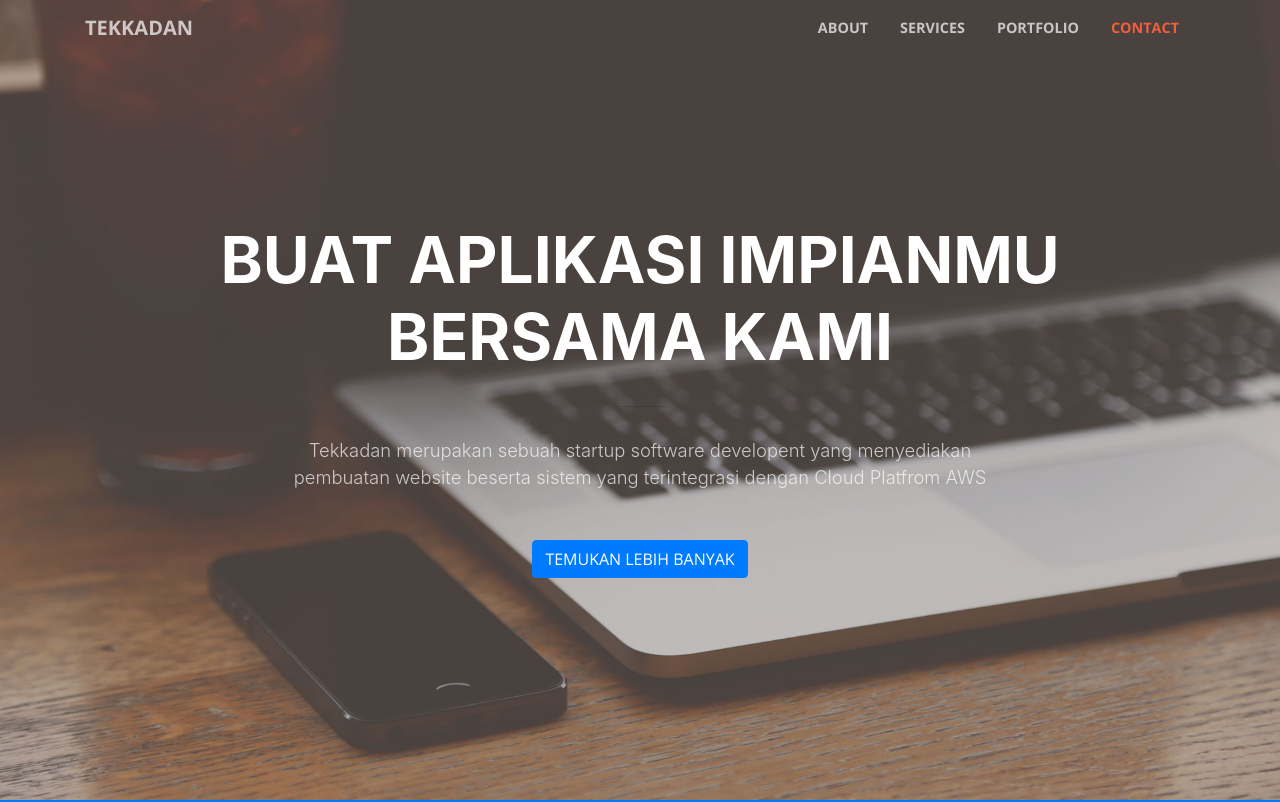
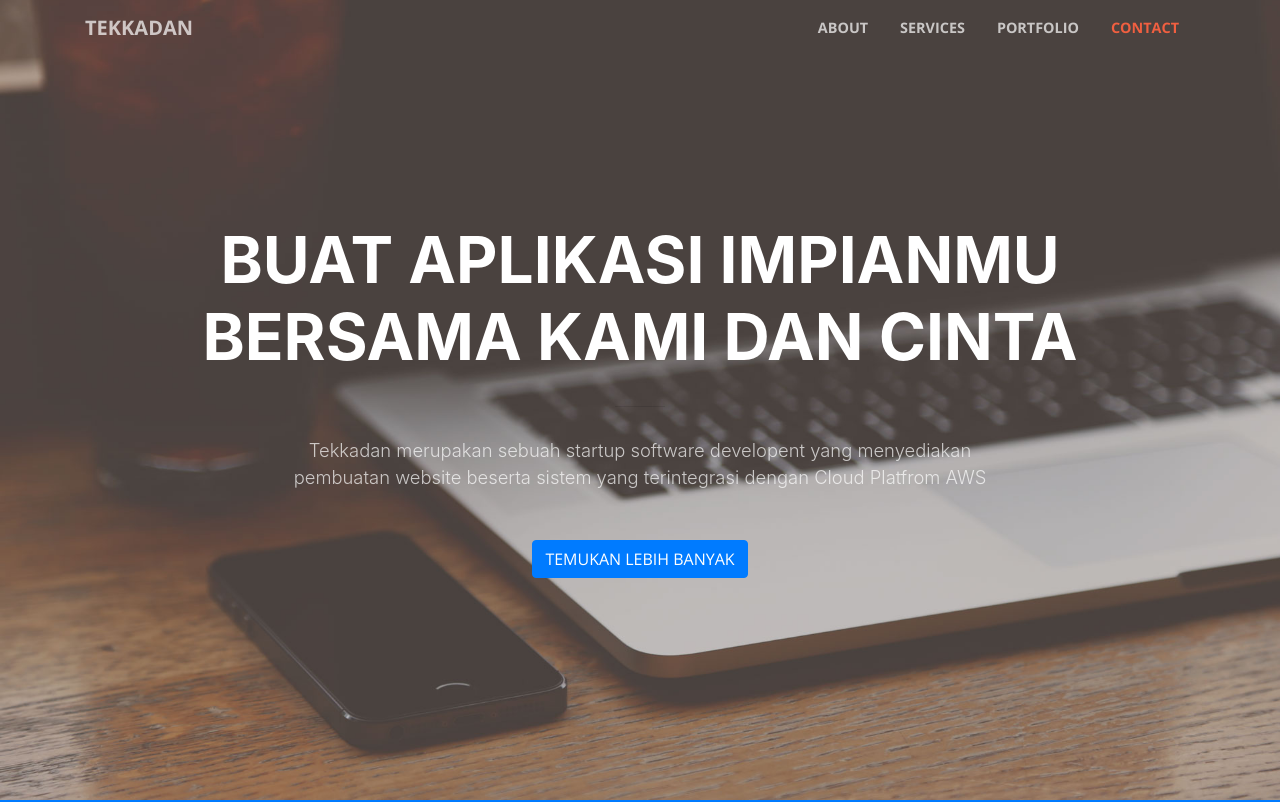
Before and after one commit to prihuda/landing-page-rafi, a website with bundled scripts: page index.html in a window 1280 px wide. Shown: the top 802 px of the page. Built offline with nearby package versions, Linux system fonts and the light colour scheme.

Commit message:
Perubahan

```diff
--- a/index.html
+++ b/index.html
@@ -59,7 +59,7 @@
       <div class="row">
         <div class="col-lg-10 mx-auto">
           <h1 class="text-uppercase">
-            <strong>Buat Aplikasi Impianmu bersama kami</strong>
+            <strong>Buat Aplikasi Impianmu bersama kami dan cinta</strong>
           </h1>
           <hr>
         </div>
```
